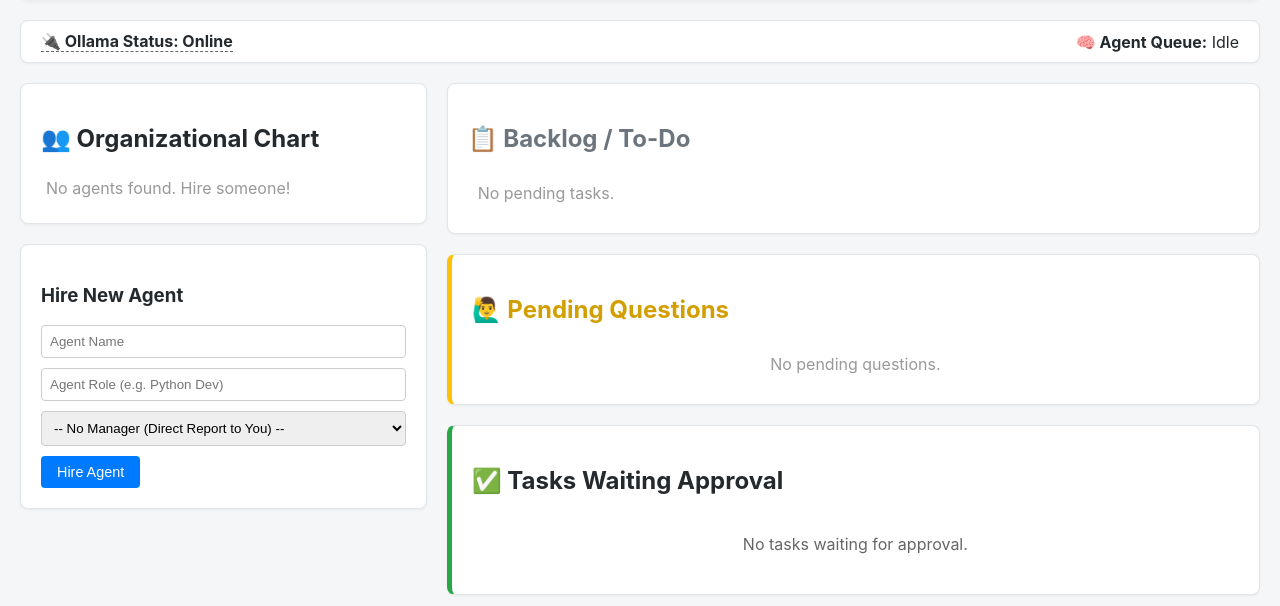
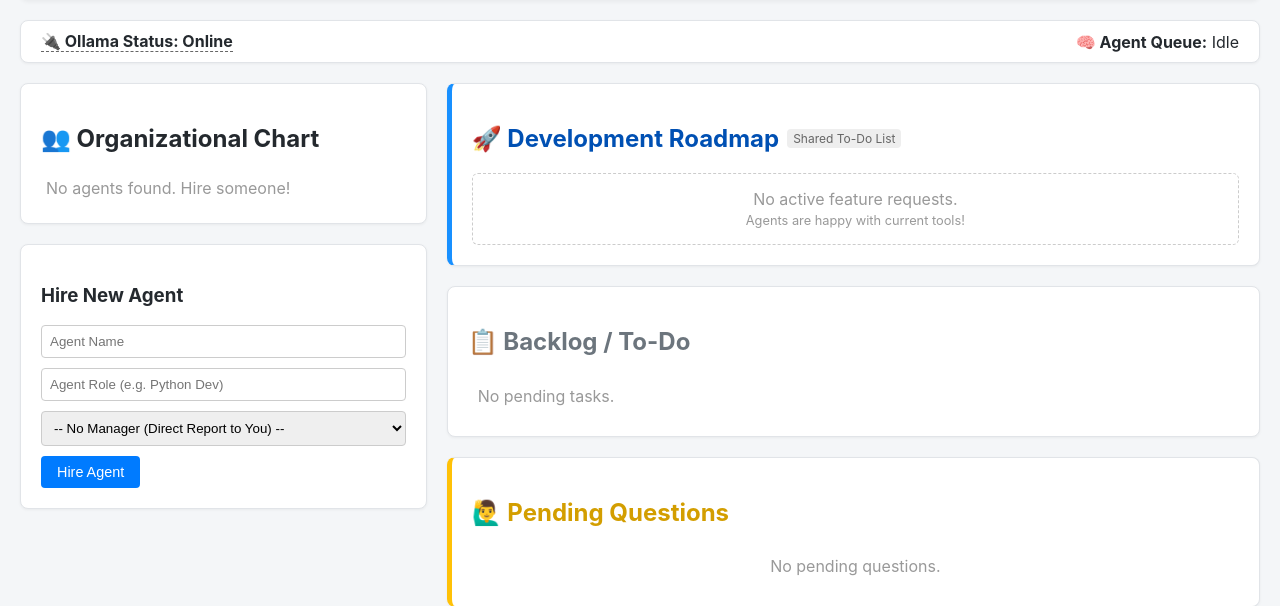
Before and after one commit to saibie/companyAI, a Django app: page /corp/dashboard/ in a window 1280 px wide. Shown: the part 80-686 px from the top of the page. Run offline with Django 5.2, Linux system fonts and the light colour scheme; the visitor is signed in with stand-in values (Sample User, id 1); data that the repository does not hold is empty; some libraries are stand-ins or nearby versions.

Commit message:
새로운 도구를 추가하는 요청을 처리하는 방법 업데이트

```diff
--- a/corp/templates/corp/dashboard.html
+++ b/corp/templates/corp/dashboard.html
@@ -50,6 +50,17 @@
         </div>
 
         <div class="col-right">
+            <div class="panel" style="border-left: 5px solid #1890ff;">
+                <h2 style="color: #0050b3; display: flex; align-items: center; gap: 8px;">
+                    🚀 Development Roadmap
+                    <span style="font-size: 0.5em; background: #eee; padding: 2px 6px; border-radius: 4px; color: #666; font-weight: normal;">
+                        Shared To-Do List
+                    </span>
+                </h2>
+                <div id="roadmap-list-container">
+                    {% include 'corp/partials/roadmap_list.html' %}
+                </div>
+            </div>
             <div class="panel">
             <h2 style="color: #6c757d;">📋 Backlog / To-Do</h2>
                 <ul class="clean-list">
--- /dev/null
+++ b/corp/templates/corp/partials/roadmap_list.html
@@ -0,0 +1,37 @@
+<ul class="clean-list" style="padding: 0; margin: 0;">
+    {% for task in roadmap_tasks %}
+    <li style="background-color: #e6f7ff; border: 1px solid #91d5ff; border-radius: 6px; padding: 12px; margin-bottom: 10px; list-style: none;">
+        <div style="display: flex; justify-content: space-between; align-items: start; margin-bottom: 5px;">
+            <div>
+                <strong style="color: #0050b3;">🚀 {{ task.title }}</strong>
+                <div style="font-size: 0.85em; color: #555; margin-top: 4px;">
+                    Requested by: <strong>{{ task.assignee.name }}</strong>
+                </div>
+            </div>
+            <span style="font-size: 0.8em; background: #fff; padding: 2px 6px; border-radius: 4px; color: #0050b3; border: 1px solid #91d5ff;">
+                In Dev
+            </span>
+        </div>
+
+        <div style="font-size: 0.9em; color: #666; margin-bottom: 10px;">
+            {{ task.description|truncatechars:100 }}
+        </div>
+
+        <form hx-post="{% url 'corp:dashboard' %}" hx-target="#roadmap-list-container" hx-swap="innerHTML" style="margin: 0; text-align: right;">
+            {% csrf_token %}
+            <input type="hidden" name="action" value="deploy_feature">
+            <input type="hidden" name="task_id" value="{{ task.id }}">
+            <button type="submit"
+                    style="background-color: #0050b3; color: white; border: none; padding: 6px 12px; border-radius: 4px; cursor: pointer; font-size: 0.85em;"
+                    title="Click this after you have implemented the code and restarted the server.">
+                📦 Mark as Deployed
+            </button>
+        </form>
+    </li>
+    {% empty %}
+    <li style="color: #999; text-align: center; padding: 15px; border: 1px dashed #ccc; border-radius: 6px;">
+        No active feature requests.<br>
+        <span style="font-size: 0.8em;">Agents are happy with current tools!</span>
+    </li>
+    {% endfor %}
+</ul>
--- a/corp/views.py
+++ b/corp/views.py
@@ -29,6 +29,12 @@ class DashboardView(LoginRequiredMixin, View):
             status=Task.TaskStatus.WAIT_ANSWER,
         ).order_by('-created_at' if hasattr(Task, 'created_at') else '-id')
 
+        roadmap_tasks = Task.objects.filter(
+            assignee__owner=request.user,
+            status=Task.TaskStatus.APPROVED,
+            result__startswith="REQUEST_DEV:"
+        ).order_by('created_at')
+
         ollama_client = OllamaClient()
         ollama_status = "Offline"
         ollama_models = []
@@ -47,6 +53,7 @@ class DashboardView(LoginRequiredMixin, View):
             'todo_tasks': todo_tasks,
             'approval_tasks': approval_tasks,
             'question_tasks': question_tasks,
+            'roadmap_tasks': roadmap_tasks,
             'ollama_models': ollama_models,
             'ollama_status': ollama_status,
             'agent_queue_status': 'Idle',
@@ -220,6 +227,25 @@ class DashboardView(LoginRequiredMixin, View):
                 agents = Agent.objects.filter(owner=request.user, manager__isnull=True).order_by('name')
                 return render(request, 'corp/partials/agent_list.html', {'agents': agents})
 
+        elif action == 'deploy_feature':
+            task_id = request.POST.get('task_id')
+            task = get_object_or_404(Task, id=task_id, assignee__owner=request.user)
+
+            # 상태를 DONE으로 변경하여 로드맵에서 제거 (히스토리로 남음)
+            task.status = Task.TaskStatus.DONE
+            # 로그에 기록 추가
+            task.result += "\n\n[System] ✅ Feature Deployed & Server Updated."
+            task.save()
+
+            # 로드맵 리스트 갱신 (HTMX)
+            if request.htmx:
+                roadmap_tasks = Task.objects.filter(
+                    assignee__owner=request.user,
+                    status=Task.TaskStatus.APPROVED,
+                    result__startswith="REQUEST_DEV:"
+                ).order_by('created_at')
+                return render(request, 'corp/partials/roadmap_list.html', {'roadmap_tasks': roadmap_tasks})
+
         return redirect('corp:dashboard')
 
 
```
